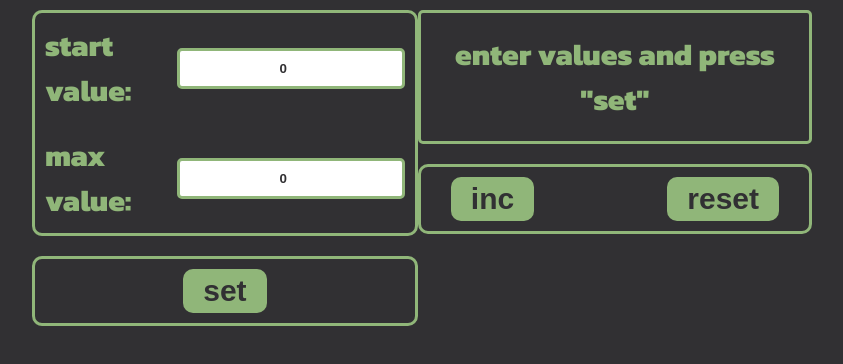
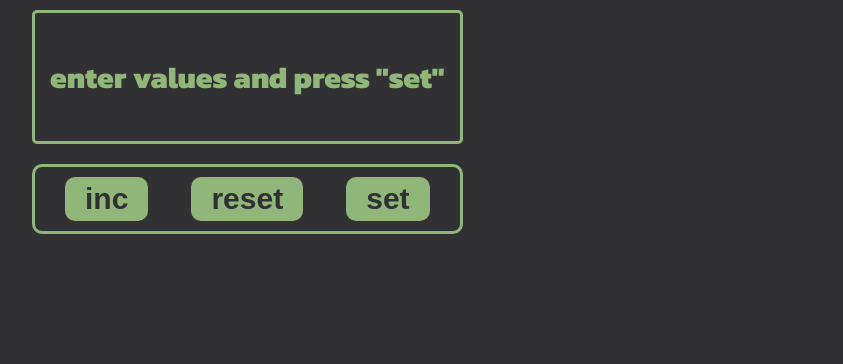
Before and after one commit to persistent-fox/counter-double, a React (Create React App) app: page / in a window 1280 px wide. Shown: the top 364 px of the page, without its empty margins (218-1061 px from the left). Built offline with nearby package versions, Linux system fonts and the light colour scheme.

Commit message:
create isShownSettings

```diff
--- a/src/components/button/Button.tsx
+++ b/src/components/button/Button.tsx
@@ -4,16 +4,21 @@ import { styled } from 'styled-components';
 type TButtonProps = {
 	children: React.ReactNode;
 	callback: () => void;
+	error: boolean;
 };
 
-export const Button = ({ callback, children }: TButtonProps) => {
+export const Button = ({ error, callback, children }: TButtonProps) => {
 	const onClick = () => {
 		callback();
 	};
-	return <StyledButton onClick={onClick}>{children}</StyledButton>;
+	return (
+		<StyledButton disabled={error} onClick={onClick}>
+			{children}
+		</StyledButton>
+	);
 };
 
-export const StyledButton = styled.button`
+export const StyledButton = styled.button<TStyledButtonProps>`
 	font-size: 30px;
 	padding: 10px 20px;
 	border-radius: 10px;
--- a/src/components/control-buttons/ControlButtons.tsx
+++ b/src/components/control-buttons/ControlButtons.tsx
@@ -1,18 +1,18 @@
 import { styled } from 'styled-components';
 import { Button } from '../button/Button';
-import { TDisabledBtn } from '../../types/types';
-import { inc, reset } from '../../mock/data';
 
 type TControlButtonsProps = {
 	onChangeResetHandler: () => void;
 	onChangeIncHandler: () => void;
+	onToggle: () => void;
 };
 
-export const ControlButtons = ({ onChangeResetHandler, onChangeIncHandler }: TControlButtonsProps) => {
+export const ControlButtons = ({ onChangeResetHandler, onChangeIncHandler, onToggle }: TControlButtonsProps) => {
 	return (
 		<StyledControlButtons>
 			<Button callback={onChangeIncHandler}>inc</Button>
 			<Button callback={onChangeResetHandler}>reset</Button>
+			<Button callback={onToggle}>set</Button>
 		</StyledControlButtons>
 	);
 };
--- a/src/components/counter/Counter.tsx
+++ b/src/components/counter/Counter.tsx
@@ -1,14 +1,29 @@
 import { FlexWrapper } from '../FlexWrapper';
 import { ValueFields } from '../value-fields/ValueFields';
-import { SetValue } from '../set-value/SetValue';
 import { InfoBoard } from '../info-board/InfoBoard';
 import { ControlButtons } from '../control-buttons/ControlButtons';
 import { styled } from 'styled-components';
 import { useEffect, useState } from 'react';
-import { max, start, board } from '../../mock/data';
+import { max, start, board, set, reset, inc } from '../../mock/data';
 import { TBoard, TValue } from '../../types/types';
+import { SetValue } from '../set-value/SetValue';
 
 export const Counter = () => {
+	const [isShownSettings, setIsShownSettings] = useState(false);
+	const [controlButtons, setControlButtons] = useState([
+		{
+			id: set,
+			disabled: false,
+		},
+		{
+			id: reset,
+			disabled: false,
+		},
+		{
+			id: inc,
+			disabled: false,
+		},
+	]);
 	const [boardValue, setBoardValue] = useState<TBoard>({
 		id: board,
 		value: 'enter values and press "set"',
@@ -29,7 +44,61 @@ export const Counter = () => {
 		},
 	]);
 
-	const onChangeValue = (id: string, value: string) => {};
+	const onChangeValue = (id: string, value: string) => {
+		const currentValue = values.find(item => item.id === id);
+		if (+value < 0 || !currentValue) {
+			setValues(values.map(item => (item.id === id ? { ...item, value, error: true } : item)));
+		} else {
+			if (currentValue.id === start) {
+				switch (true) {
+					case +value === +values[1].value:
+						return setValues(
+							values.map(item => (item.id === id ? { ...item, value, error: true } : { ...item, error: true }))
+						);
+
+					case +value > +values[1].value:
+						return setValues(
+							values.map(item => (item.id === id ? { ...item, value, error: true } : { ...item, error: true }))
+						);
+
+					default:
+						return setValues(
+							values.map(item =>
+								item.id === id
+									? { ...item, value, error: false }
+									: { ...item, error: +values[1].value < 0 ? true : false }
+							)
+						);
+				}
+			}
+			if (currentValue.id === max) {
+				switch (true) {
+					case +value === +values[0].value:
+						return setValues(
+							values.map(item => (item.id === id ? { ...item, value, error: true } : { ...item, error: true }))
+						);
+
+					case +value < +values[0].value:
+						return setValues(
+							values.map(item => (item.id === id ? { ...item, value, error: true } : { ...item, error: true }))
+						);
+
+					default:
+						return setValues(
+							values.map(item =>
+								item.id === id
+									? { ...item, value, error: false }
+									: { ...item, error: +values[0].value < 0 ? true : false }
+							)
+						);
+				}
+			}
+		}
+	};
+
+	const onToggle = () => {
+		setIsShownSettings(true);
+	};
 
 	const onChangeIncHandler = () => {
 		if (+boardValue.value + 1 === +values[1].value) {
@@ -48,6 +117,7 @@ export const Counter = () => {
 		localStorage.setItem('values', JSON.stringify(values));
 		localStorage.setItem('board', JSON.stringify({ ...boardValue, value: values[0].value }));
 		setBoardValue({ ...boardValue, value: values[0].value });
+		setIsShownSettings(false);
 	};
 
 	useEffect(() => {
@@ -62,13 +132,21 @@ export const Counter = () => {
 	return (
 		<StyledCounter>
 			<FlexWrapper gap='20px' direction='column'>
-				<ValueFields values={values} onChangeValue={onChangeValue} />
-				<SetValue setValuesHandler={setValuesHandler} />
-			</FlexWrapper>
-
-			<FlexWrapper gap='20px' direction='column'>
-				<InfoBoard boardValue={boardValue} />
-				<ControlButtons onChangeIncHandler={onChangeIncHandler} onChangeResetHandler={onChangeResetHandler} />
+				{isShownSettings ? (
+					<>
+						<ValueFields values={values} onChangeValue={onChangeValue} />
+						<SetValue values={values} setValuesHandler={setValuesHandler} />
+					</>
+				) : (
+					<>
+						<InfoBoard boardValue={boardValue} />
+						<ControlButtons
+							onChangeIncHandler={onChangeIncHandler}
+							onChangeResetHandler={onChangeResetHandler}
+							onToggle={onToggle}
+						/>
+					</>
+				)}
 			</FlexWrapper>
 		</StyledCounter>
 	);
--- a/src/components/set-value/SetValue.tsx
+++ b/src/components/set-value/SetValue.tsx
@@ -1,15 +1,18 @@
 import { styled } from 'styled-components';
 import { Button } from '../button/Button';
-import { TDisabledBtn, TValue } from '../../types/types';
+import { TValue } from '../../types/types';
 
 type TSetValueProps = {
 	setValuesHandler: () => void;
+	values: TValue[];
 };
 
-export const SetValue = ({ setValuesHandler }: TSetValueProps) => {
+export const SetValue = ({ values, setValuesHandler }: TSetValueProps) => {
 	return (
 		<StyledSetValue>
-			<Button callback={setValuesHandler}>set</Button>
+			<Button error={values.find(item => item.error) ? true : false} callback={setValuesHandler}>
+				set
+			</Button>
 		</StyledSetValue>
 	);
 };
```
